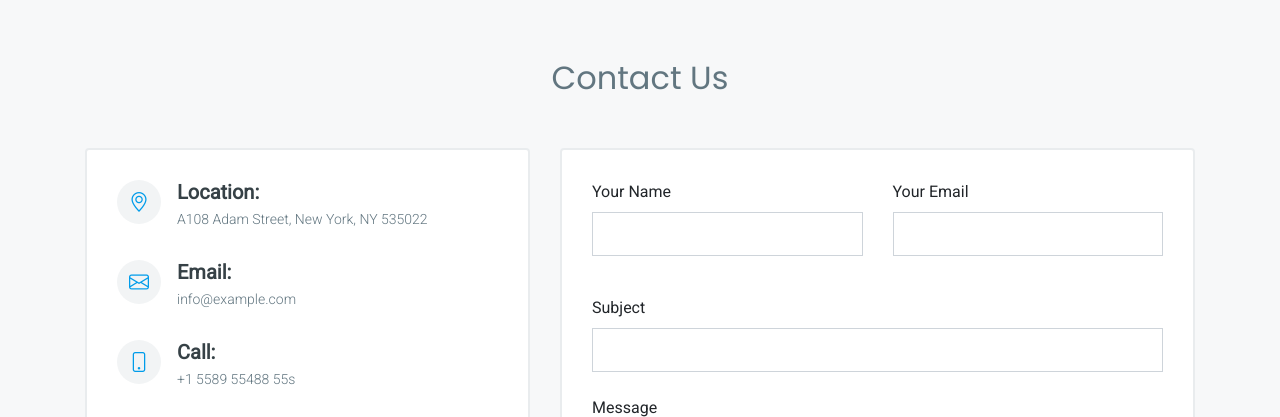
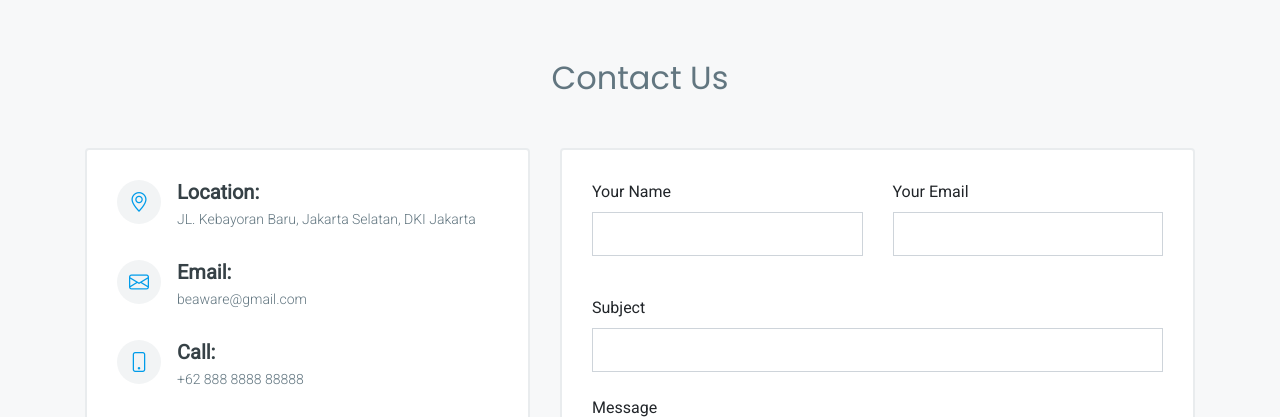
Before and after one commit to shrusna/scrum-jktberuang, a PHP site: page / in a window 1280 px wide. Shown: the part 5550-5967 px from the top of the page. Run offline with PHP 8.4, Linux system fonts and the light colour scheme; some web fonts are replaced.

Commit message:
benerin contact

```diff
--- a/contact.php
+++ b/contact.php
@@ -7,22 +7,22 @@
             <div class="row">
                 <div class="col-lg-5 d-flex align-items-stretch" data-aos="fade-right">
                     <div class="info">
-                        <div class="address">
+                    <div class="address">
                             <i class="bi bi-geo-alt"></i>
                             <h4>Location:</h4>
-                            <p>A108 Adam Street, New York, NY 535022</p>
+                            <p>JL. Kebayoran Baru, Jakarta Selatan, DKI Jakarta</p>
                         </div>
 
                         <div class="email">
                             <i class="bi bi-envelope"></i>
                             <h4>Email:</h4>
-                            <p>info@example.com</p>
+                            <p>beaware@gmail.com</p>
                         </div>
 
                         <div class="phone">
                             <i class="bi bi-phone"></i>
                             <h4>Call:</h4>
-                            <p>+1 5589 55488 55s</p>
+                            <p>+62 888 8888 88888</p>
                         </div>
 
                         <iframe src="https://www.google.com/maps/embed?pb=!1m14!1m8!1m3!1d12097.433213460943!2d-74.0062269!3d40.7101282!3m2!1i1024!2i768!4f13.1!3m3!1m2!1s0x0%3A0xb89d1fe6bc499443!2sDowntown+Conference+Center!5e0!3m2!1smk!2sbg!4v1539943755621" frameborder="0" style="border: 0; width: 100%; height: 290px" allowfullscreen></iframe>
```
